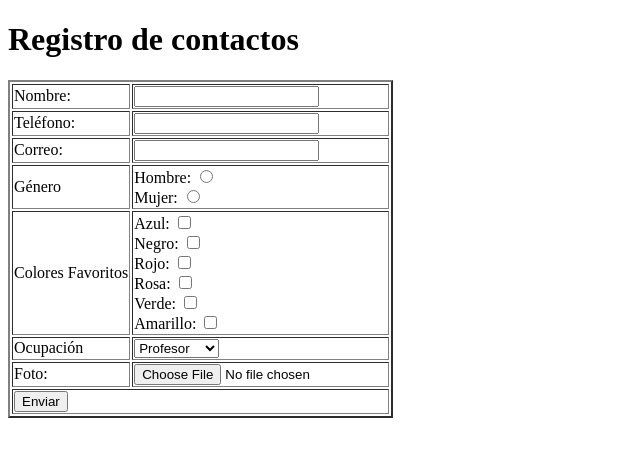
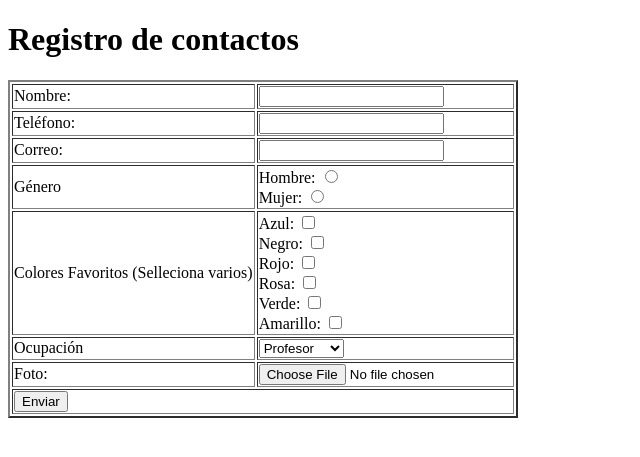
Before and after one commit to guadalupegallardodp9/formulario, a Flask app: page / in a window 1280 px wide. Shown: the top 457 px of the page, without its empty margins (0-640 px from the left). Run offline with Flask 3, Linux system fonts and the light colour scheme.

Commit message:
segundo commit del proyecto Flask

```diff
--- a/app.py
+++ b/app.py
@@ -2,7 +2,7 @@ from flask import Flask, render_template, request, redirect, url_for
 from basedatos import crear_tabla, guardar_usuario, mostrar_usuario,buscar_usuario, editar_usuario, eliminar_usuario
 import os, uuid
 app=Flask(__name__)
-
+#este es otro comentario
 
 #donde se guardaran las imagenes
 CARPETA_IMAGENES=os.path.join(app.root_path, "static", "imagenes")
--- a/templates/formulario.html
+++ b/templates/formulario.html
@@ -30,7 +30,7 @@
                 </td>
 			</tr>
             <tr>
-				<td>Colores Favoritos</TD>
+				<td>Colores Favoritos (Selleciona varios)</TD>
 				<td>
 					Azul: <INPUT type=checkbox name="colores" value="azul"><br>
 					Negro: <INPUT type=checkbox name="colores" value="negro"><br>
```
Also changed, not shown: 1 other file.
